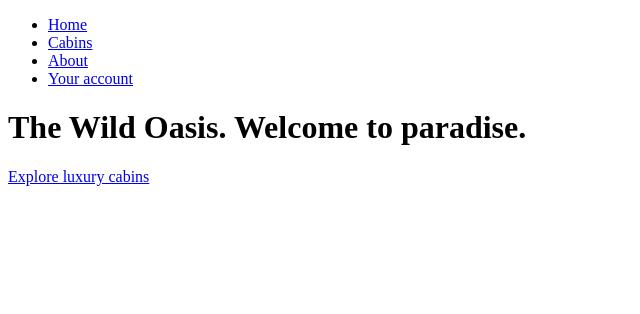
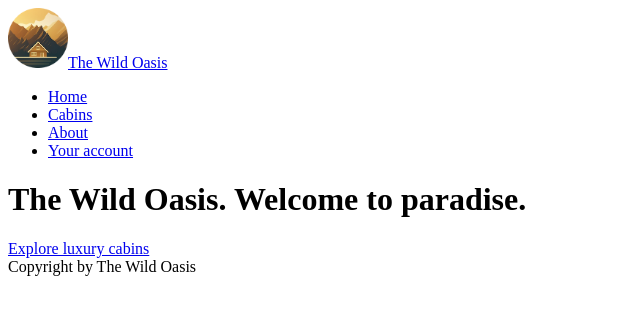
Before and after one commit to andrew0samir/wild-oasis-client, a Next.js app: page / in a window 1280 px wide. Shown: the top 314 px of the page, without its empty margins (0-640 px from the left). Built offline with nearby package versions, Linux system fonts and the light colour scheme.

Commit message:
creating a layout

```diff
--- a/app/cabins/page.js
+++ b/app/cabins/page.js
@@ -1,8 +1,6 @@
-import Navigation from "../components/Navigation";
 
 export default function Page() {
     return <div>
-        <Navigation />
         <h1>Cabins page </h1>
     </div>
 }
--- /dev/null
+++ b/app/components/Logo.js
@@ -0,0 +1,12 @@
+function Logo() {
+    return (
+        <a href="/" className="flex items-center gap-4 z-10">
+            <img src="/logo.png" height="60" width="60" alt="The Wild Oasis logo" />
+            <span className="text-xl font-semibold text-primary-100">
+                The Wild Oasis
+            </span>
+        </a>
+    );
+}
+
+export default Logo;
--- a/app/layout.js
+++ b/app/layout.js
@@ -1,12 +1,23 @@
+import Logo from "./components/Logo";
+import Navigation from "./components/Navigation";
+
 export const metadata = {
-  title: 'Next.js',
-  description: 'Generated by Next.js',
+    title: 'The Wild Oasis'
 }
 
 export default function RootLayout({ children }) {
-  return (
-    <html lang="en">
-      <body>{children}</body>
+    return <html lang="en">
+        <body>
+            <header>
+                <Logo />
+                <Navigation />
+            </header>
+            <main>
+                {children}
+            </main>
+            <footer>
+                Copyright by The Wild Oasis
+            </footer>
+        </body>
     </html>
-  )
 }
--- a/app/page.js
+++ b/app/page.js
@@ -1,10 +1,8 @@
 import Link from "next/link";
-import Navigation from "./components/Navigation";
 
 export default function Page() {
     return (
         <div>
-            <Navigation />
             <h1>The Wild Oasis. Welcome to paradise.</h1>
             <Link href="/cabins" >Explore luxury cabins</Link>
         </div>
```
Also changed, not shown: public/logo.png (added).
